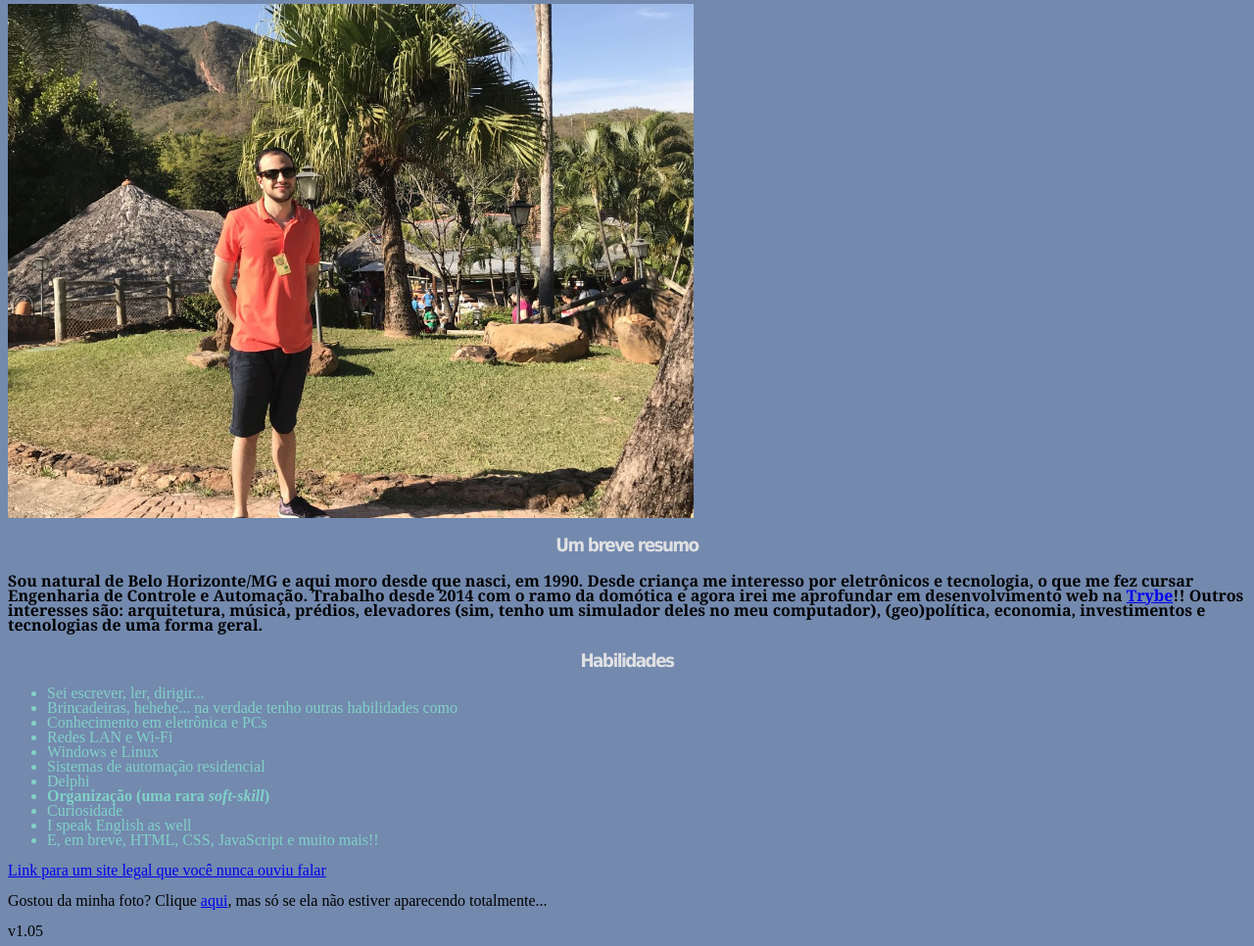
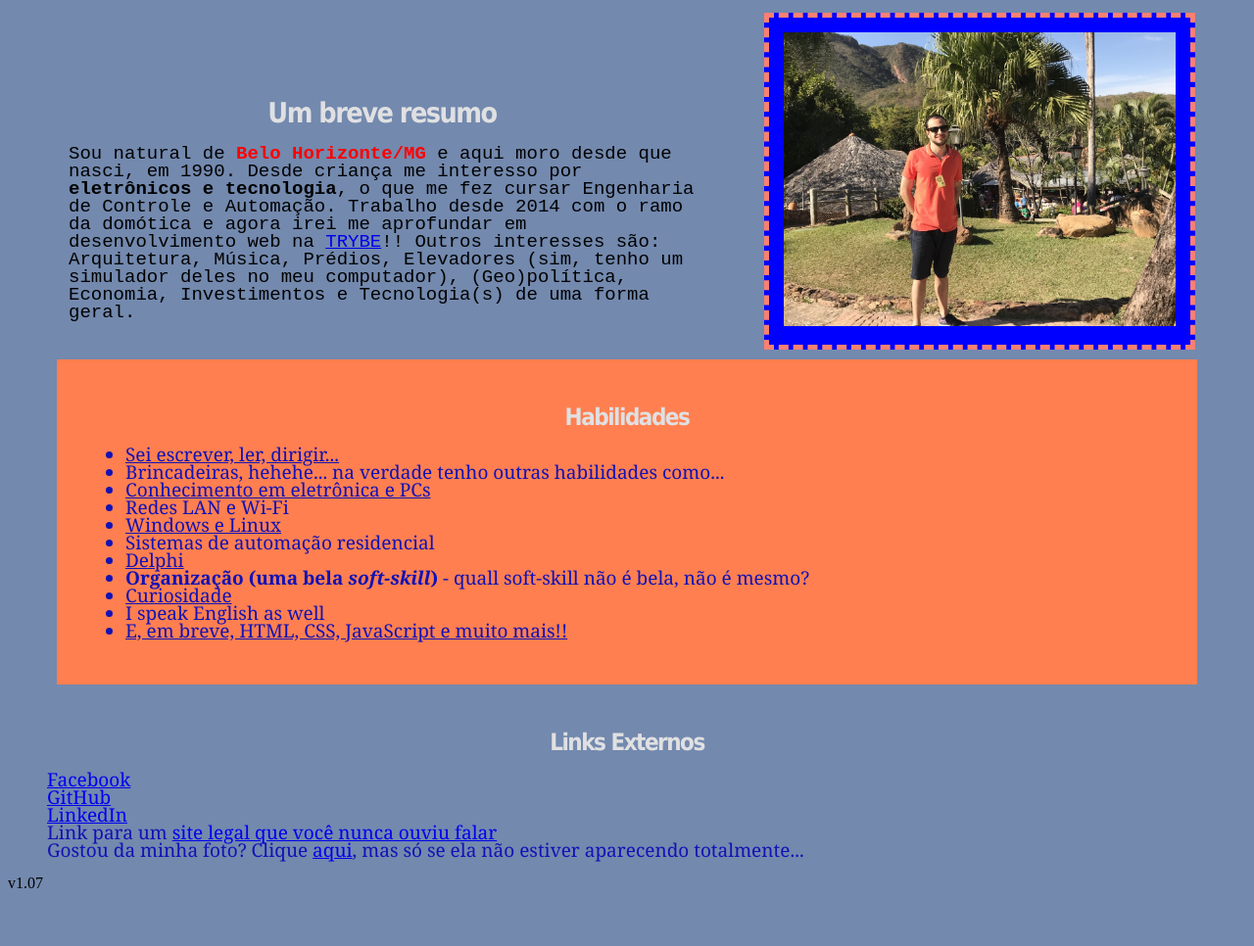
Before and after one commit to potew/potew.github.io, a plain HTML site: page index.html in a window 1280 px wide. Shown: the part 82-1048 px from the top of the page at 98% size. After the commit the page ends 1001 px from the top, so only its background shows below. Drawn offline with Linux system fonts and the light colour scheme.

Commit message:
Novo arquivo CSS

```diff
--- a/index.html
+++ b/index.html
@@ -3,47 +3,46 @@
     <head>
        <meta charset="utf-8">
        <title>Sobre mim</title>
-       <style>
-           body  {
-                    background-color:#7389ae;
-                    line-height: 15px;
-                 }
-           h2, h3  {
-               text-align: center;
-               font-family: Tahoma, Geneva, Verdana, sans-serif;
-               letter-spacing: -1.5px;
-               color:#E0E0E2;
-                    }
-            h4  {
-                font-family: Cambria, Cochin, Georgia, Times, 'Times New Roman', serif;
-            }
-           .skillItems  {
-                color:#81D2C7;
-                        }
-       </style>
+       <link rel="stylesheet" href="style.css">
     </head>
     <body>
-        <h2>André Duarte Palhares</h2>
-        <p><a href="#summary">Resumo </a>|<a href="#skills"> Habilidades </a>|<a href="#blog"> Links</a></p>
-        <img id="ProfilePic" src="Perfil.jpg" alt="Uma foto de mim com uma serra ao fundo em um dia ensolarado" width="700px">
-        <h3 id="summary">Um breve resumo</h3>
-        <h4>Sou natural de Belo Horizonte/MG e aqui moro desde que nasci, em 1990. Desde criança me interesso por <b>eletrônicos e tecnologia</b>, o que me fez cursar Engenharia de Controle e Automação. Trabalho desde 2014 com o ramo da domótica e agora irei me aprofundar em desenvolvimento web na <a href="http://www.betrybe.com">Trybe</a>!! Outros interesses são: arquitetura, música, prédios, elevadores (sim, tenho um simulador deles no meu computador), (geo)política, economia, investimentos e tecnologias de uma forma geral.</h4>
-        <h3 id="skills">Habilidades</h3>
-        <ul class="skillItems">
+        <div id=barraTopo>
+            <h1>André Duarte Palhares</h1>
+            <p><a href="#summary">Resumo </a>|<a href="#skills"> Habilidades </a>|<a href="#links"> Links</a></p>
+        </div>
+        <div id="textoFoto">
+            <div id="textoBio">
+                <h2 id="summary">Um breve resumo</h2>
+                Sou natural de <span id="naturalidade"><strong>Belo Horizonte/MG</strong></span> e aqui moro desde que nasci, em 1990. Desde criança me interesso por <b>eletrônicos e tecnologia</b>, o que me fez cursar Engenharia de Controle e Automação. Trabalho desde 2014 com o ramo da domótica e agora irei me aprofundar em desenvolvimento web na <a target="_blank" href="http://www.betrybe.com">TRYBE</a>!! Outros interesses são: Arquitetura, Música, Prédios, Elevadores (sim, tenho um simulador deles no meu computador), (Geo)política, Economia, Investimentos e Tecnologia(s) de uma forma geral.
+            </div>
+            <div id="fotoPerfil">
+                <img src="Perfil.jpg" alt="Foto minha com uma serra ao fundo em um dia ensolarado" width="400px"></div>
+            </div>
+        </div>
+        <div id="skills">
+            <h2>Habilidades</h2>
+            <ul>
                 <li>Sei escrever, ler, dirigir...</li>
-            <li>Brincadeiras, hehehe... na verdade tenho outras habilidades como</li>
+                <li>Brincadeiras, hehehe... na verdade tenho outras habilidades como...</li>
                 <li>Conhecimento em eletrônica e PCs</li>
                 <li>Redes LAN e Wi-Fi</li>
                 <li>Windows e Linux</li>
                 <li>Sistemas de automação residencial</li>
                 <li>Delphi</li>
-            <li><b>Organização (uma rara <i>soft-skill</i>)</b></li>
+                <li><b>Organização (uma bela <i>soft-skill</i>)</b> - quall soft-skill não é bela, não é mesmo?</li>
                 <li>Curiosidade</li>
                 <li>I speak English as well</li>
                 <li>E, em breve, HTML, CSS, JavaScript e muito mais!!</li>
             </ul>
-        <p><a id="blog" target="_blank" href="http://www.sensoincomum.org/">Link para um site legal que você nunca ouviu falar</a></p>
-        <p>Gostou da minha foto? Clique <a href="#ProfilePic">aqui</a>, mas só se ela não estiver aparecendo totalmente...</p>
-		v1.05
+        </div>
+        <h2 id=links>Links Externos</h2>
+        <ul class="miscText">
+            <li><a href="http://www.facebook.com/potew">Facebook</a></li>
+            <li><a href="http:/www.github.com/potew">GitHub</a></li>
+            <li><a href="http://www.linkedin.com/potew">LinkedIn</a></li>
+            <li>Link para um <a target="_blank" href="http://www.sensoincomum.org/">site legal que você nunca ouviu falar</a></li>
+            <li>Gostou da minha foto? Clique <a href="#fotoPerfil">aqui</a>, mas só se ela não estiver aparecendo totalmente...</li>
+        </ul>
+		v1.07
     </body>
 </html>
--- /dev/null
+++ b/style.css
@@ -0,0 +1,70 @@
+body  {
+    background-color:#7389ae;
+    line-height: 18px;
+}
+
+#barraTopo {
+    text-align: center;
+}
+
+#textoBio   {
+    font-family: 'Courier New', Courier, monospace;
+    font-size: 19px;
+    left: 0%;
+    margin: 35px;
+    padding: 35px;
+    position: absolute;
+    width: 50%;
+}
+
+#textoFoto {
+    display: inline-block;
+    height: 300px;
+    justify-content: space-between;
+}
+
+#fotoPerfil   {
+    background-color: blue;
+    border: 5px dashed salmon;
+    margin-left: 20px;
+    margin-right: 60px;
+    padding: 15px;
+    position: absolute;
+    right: 0%;
+}
+
+h1, h2  {
+   color:#E0E0E2;
+   font-family: Tahoma, Geneva, Verdana, sans-serif;
+   letter-spacing: -1.5px;
+   text-align: center;
+}
+
+#skills {
+    background-color: coral;
+    border-width: 3px;
+    margin: 50px;
+    padding: 30px;
+}
+
+#skills li:nth-child(odd) {
+    text-decoration: underline;
+}
+
+h4, li  {
+    font-family: Cambria, Cochin, Georgia, Times, 'Times New Roman', serif;
+    font-size: 19px;
+    color:rgb(18, 18, 182);
+}
+
+.miscText   {
+    color:#E0E0E2;
+    font-family: Georgia, 'Times New Roman', Times, serif;
+    list-style: none;
+}
+#nacionalidade  {
+    color: green;
+ }
+#naturalidade  {
+     color: red;
+ }
```
Lines whose indentation alone changed are shown as unchanged.
